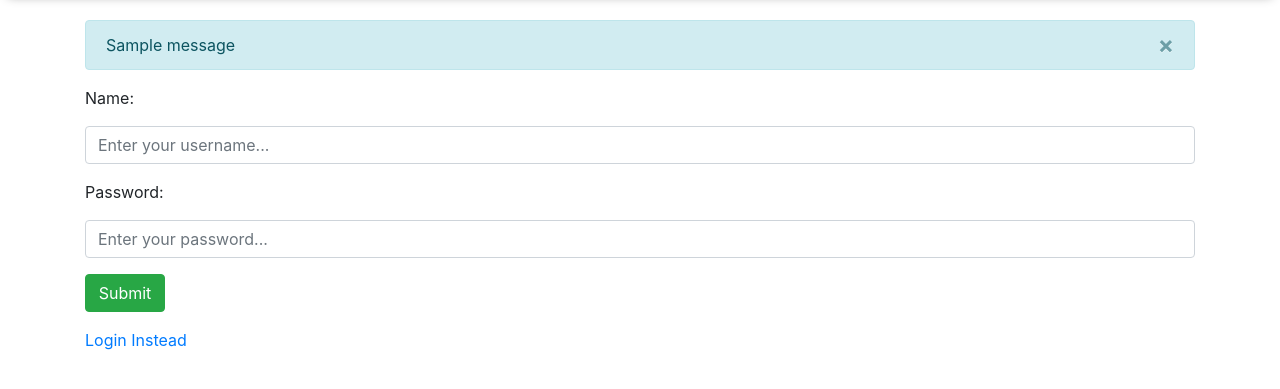
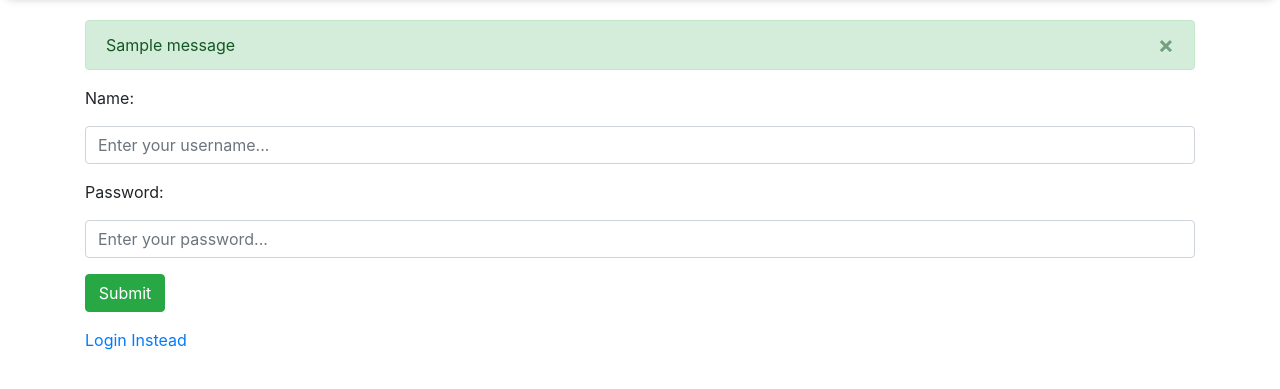
Before and after one commit to Ronik22/Blog_App, a Flask app: page /register in a window 1280 px wide. Shown: the part 55-444 px from the top of the page. Run offline with Flask 2, Linux system fonts and the light colour scheme; tables that the repository leaves empty hold one stand-in row (values such as "Sample post"); one stand-in notice (Sample message) is shown.

Commit message:
Files Updated

```diff
--- a/templates/login.html
+++ b/templates/login.html
@@ -6,10 +6,10 @@
 
 {% block content %}
 
-{% with messages = get_flashed_messages() %}
+{% with messages = get_flashed_messages(with_categories=True) %}
     {% if messages %}
-        {% for msg in messages %}
-            <div class="alert alert-info alert-dismissible">
+        {% for category,msg in messages %}
+            <div class="alert alert-{{ category }} alert-dismissible">
                 <a href="#" class="close" data-dismiss="alert" aria-label="close">&times;</a>
                 {{msg}}
             </div>
--- a/templates/posts.html
+++ b/templates/posts.html
@@ -9,10 +9,10 @@
 
 {% block content %}
 
-{% with messages = get_flashed_messages() %}
+{% with messages = get_flashed_messages(with_categories=True) %}
     {% if messages %}
-        {% for msg in messages %}
-            <div class="alert alert-info alert-dismissible">
+        {% for category,msg in messages %}
+            <div class="alert alert-{{ category }} alert-dismissible">
                 <a href="#" class="close" data-dismiss="alert" aria-label="close">&times;</a>
                 {{msg}}
             </div>
--- a/templates/register.html
+++ b/templates/register.html
@@ -6,13 +6,13 @@
 
 {% block content %}
 
-{% with messages = get_flashed_messages() %}
+{% with messages = get_flashed_messages(with_categories=True) %}
     {% if messages %}
-        {% for msg in messages %}
-        <div class="alert alert-info alert-dismissible">
-            <a href="#" class="close" data-dismiss="alert" aria-label="close">&times;</a>
-            {{msg}}
-        </div>
+        {% for category,msg in messages %}
+            <div class="alert alert-{{ category }} alert-dismissible">
+                <a href="#" class="close" data-dismiss="alert" aria-label="close">&times;</a>
+                {{msg}}
+            </div>
         {% endfor %}
     {% endif %}
 {% endwith %}
--- a/templates/user.html
+++ b/templates/user.html
@@ -6,10 +6,10 @@
 
 {% block content %}
 
-{% with messages = get_flashed_messages() %}
+{% with messages = get_flashed_messages(with_categories=True) %}
     {% if messages %}
-        {% for msg in messages %}
-            <div class="alert alert-info alert-dismissible">
+        {% for category,msg in messages %}
+            <div class="alert alert-{{ category }} alert-dismissible">
                 <a href="#" class="close" data-dismiss="alert" aria-label="close">&times;</a>
                 {{msg}}
             </div>
--- a/templates/view.html
+++ b/templates/view.html
@@ -6,10 +6,10 @@
 
 {% block content %}
 
-{% with messages = get_flashed_messages() %}
+{% with messages = get_flashed_messages(with_categories=True) %}
     {% if messages %}
-        {% for msg in messages %}
-            <div class="alert alert-info alert-dismissible">
+        {% for category,msg in messages %}
+            <div class="alert alert-{{ category }} alert-dismissible">
                 <a href="#" class="close" data-dismiss="alert" aria-label="close">&times;</a>
                 {{msg}}
             </div>
```
